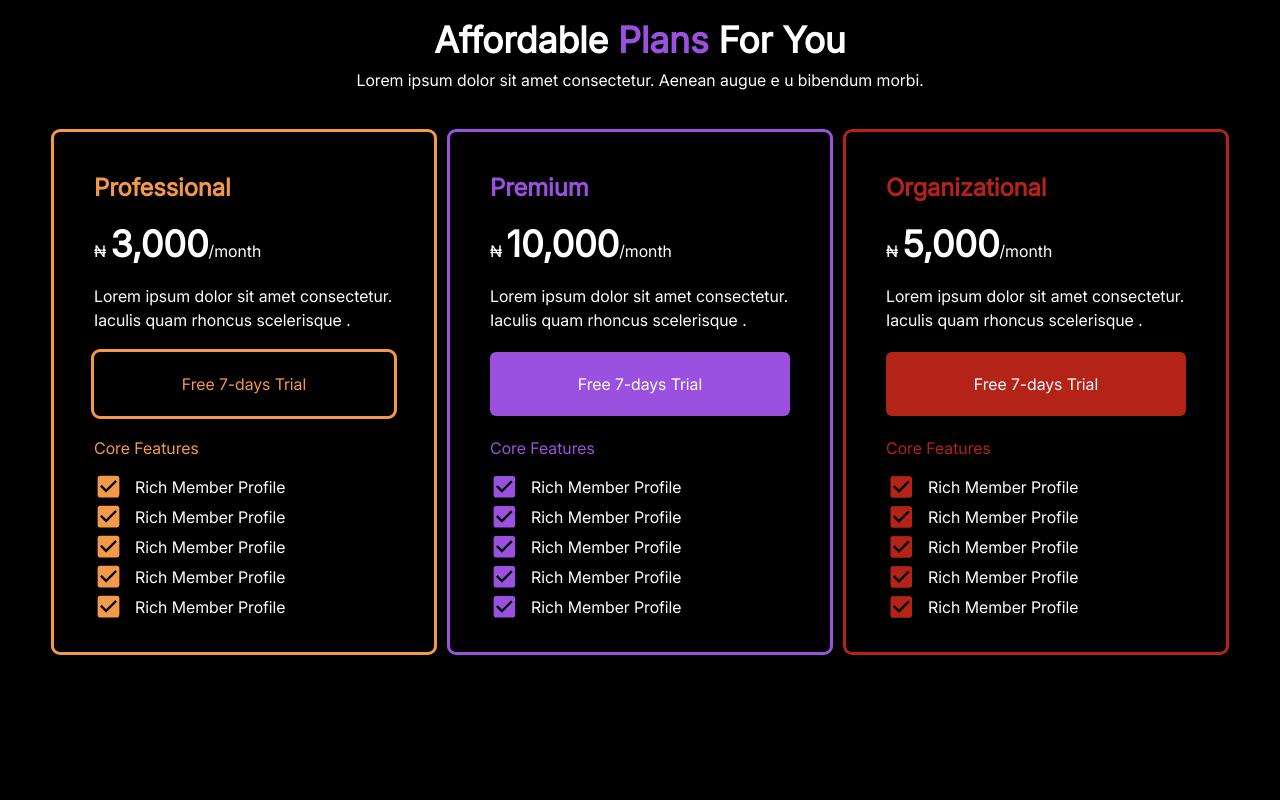
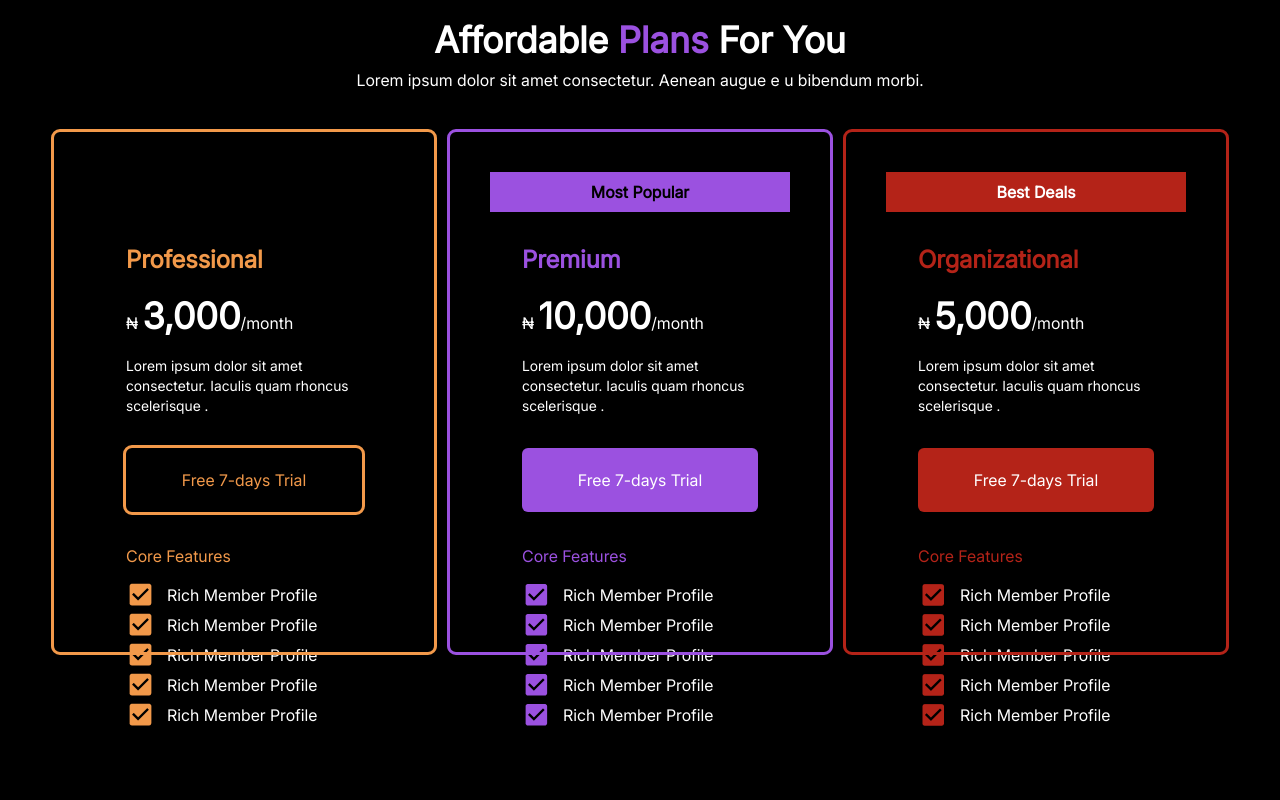
Before and after one commit to oseji/Binge, a React (Vite) app: page / in a window 1280 px wide. Shown: the part 2400-3200 px from the top of the page. Built offline with nearby package versions, Linux system fonts and the light colour scheme.

Commit message:
completed pricing card designs

```diff
--- a/src/landing-page/Pricing.tsx
+++ b/src/landing-page/Pricing.tsx
@@ -49,6 +49,19 @@ const Pricing = () => {
             }`}
             key={index}
           >
+            {index === 0 ? (
+              <div className=" p-2 mb-6"></div>
+            ) : index === 1 ? (
+              <div className=" text-center font-semibold p-2 bg-[#9B51E0] text-black">
+                Most Popular
+              </div>
+            ) : index === 2 ? (
+              <div className=" text-center font-semibold p-2 bg-[#B42318] text-white">
+                Best Deals
+              </div>
+            ) : null}
+
+            <div className=" flex flex-col justify-between gap-3 p-8">
               <div className=" flex flex-col items-start gap-5">
                 <h1 className="pricingName" key={index}>
                   {element.heading}
@@ -62,7 +75,7 @@ const Pricing = () => {
                   /month
                 </h3>
 
-              <p className=" text-white">
+                <p className=" text-white text-sm">
                   Lorem ipsum dolor sit amet consectetur. Iaculis quam rhoncus
                   scelerisque .
                 </p>
@@ -154,6 +167,7 @@ const Pricing = () => {
                 </div>
               </div>
             </div>
+          </div>
         ))}
       </div>
     </section>
```
Lines whose indentation alone changed are shown as unchanged.
